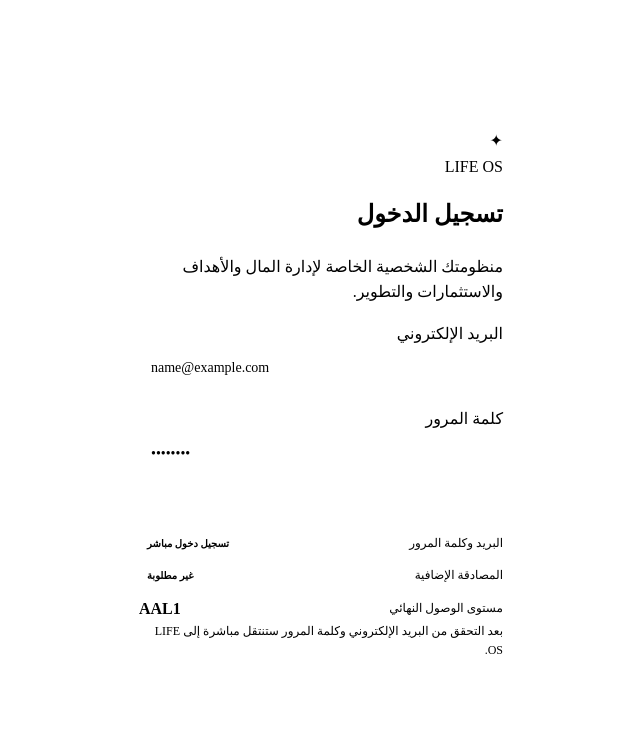
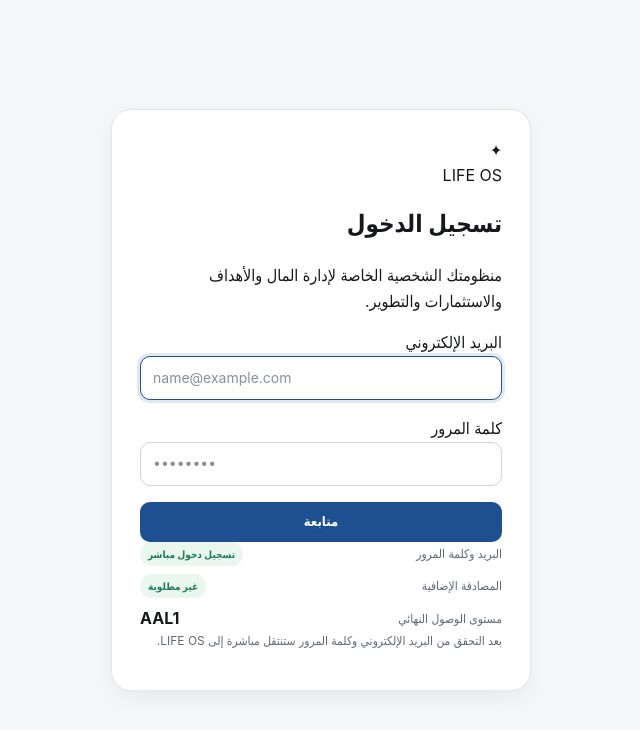
Before and after one commit to x47-cmd/life-os, a Next.js app in the folder life-os/: page /login in a window 1280 px wide. Shown: the top 730 px of the page, without its empty margins (638-1278 px from the left). Built offline with nearby package versions, Linux system fonts and the light colour scheme; no server answers.

Commit message:
Update globals.css

```diff
--- a/life-os/app/globals.css
+++ b/life-os/app/globals.css
@@ -1,8 +1,3 @@
-FULL PATH — COPY AND PASTE:
-life-os/app/globals.css
-
-FULL CODE — REPLACE THE GITHUB FILE COMPLETELY:
-
 /* =========================================================
    LIFE OS — GLOBAL DESIGN SYSTEM
    ========================================================= */
```
